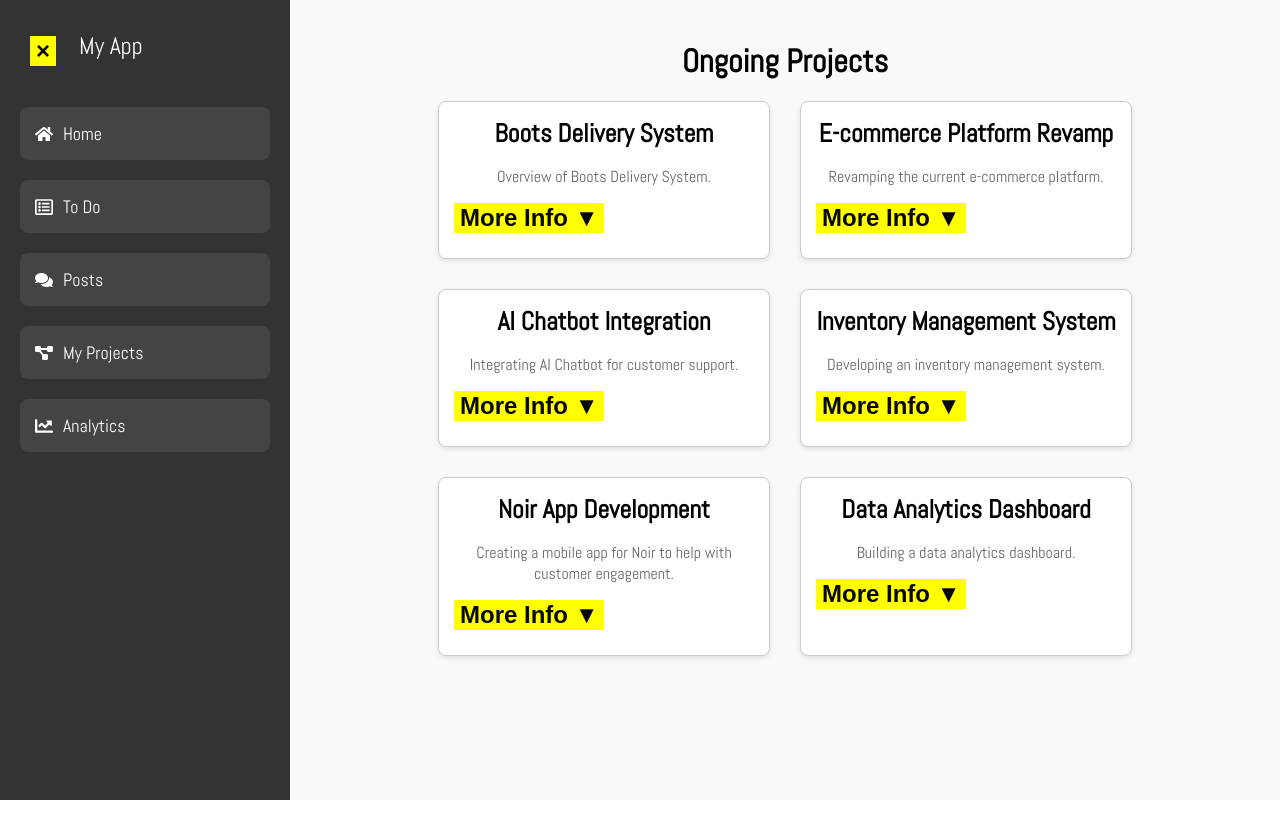
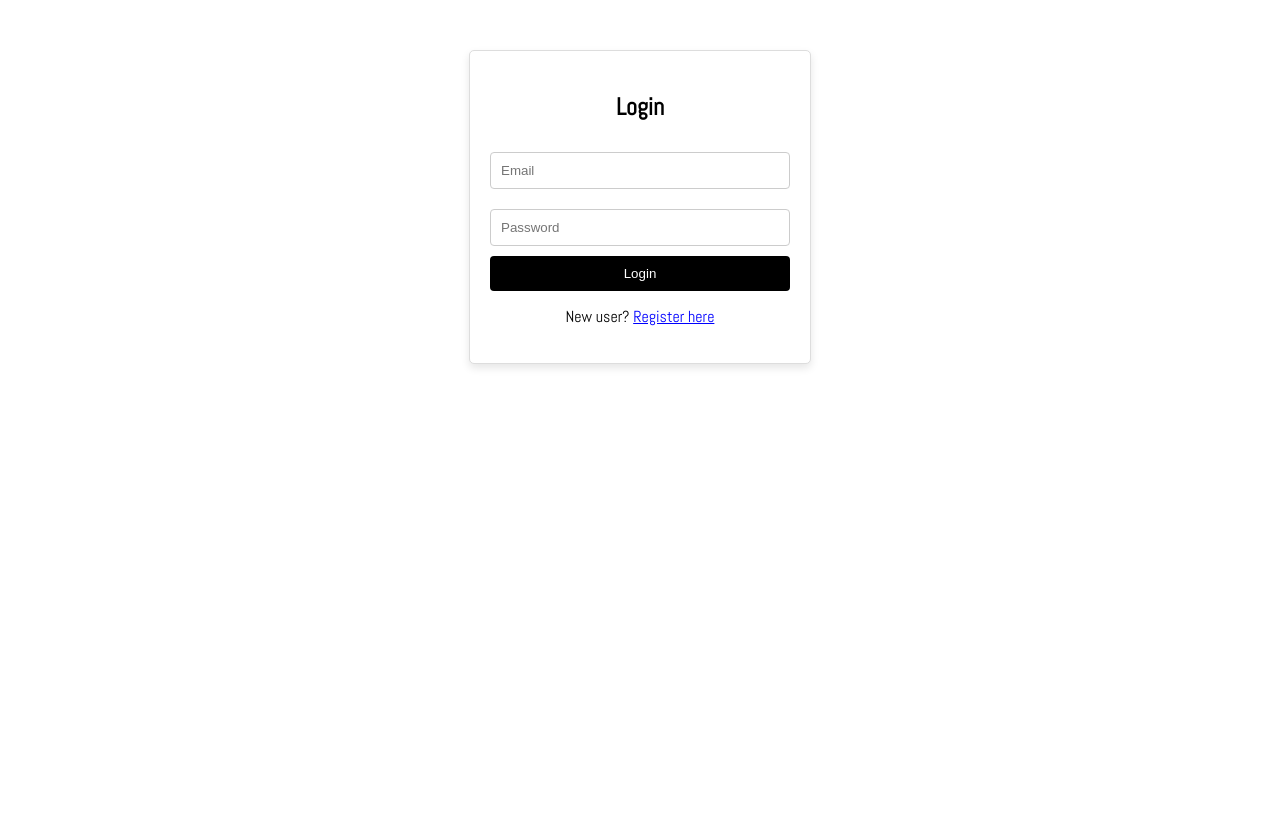
Before and after one commit to safamerchant/ManagementSystem, a React (Create React App) app: page / in a window 1280 px wide. Shown: the top 838 px of the page. Before the commit the page ends 800 px from the top, so only its background shows below. Built offline with nearby package versions, Linux system fonts and the light colour scheme.

Commit message:
Update App.js

```diff
--- a/src/App.js
+++ b/src/App.js
@@ -5,6 +5,10 @@ import Analytics from "./Components/Analytics/Analytics";
 import Projects from "./Components/Projects/Projects";
 import Home from "./Components/Home/Home"; // Home contains the sidebar and sub-routes
 import Register from './Components/Login/Register';
+import ProfilePage from './Components/user/ProfilePage';  // Import the ProfilePage component
+//import './profileIndex.css';  // Import the associated CSS for ProfilePage
+const isAdmin = true;
+
 
 function App() {
   return (
@@ -12,11 +16,15 @@ function App() {
       <div className="App">
         <Routes>
           <Route path="/login" element={<Login />} /> {/* Default route for login */}
-          <Route path="/" element={<Projects />} />  {/* Route for the dashboard (contains sidebar) */}
+          <Route path="/projects" element={<Projects />} />  {/* Route for the dashboard (contains sidebar) */}
           <Route path="/register" element={<Register />} />
           <Route path="/analytics" element={<Analytics />} />
-        </Routes>
+          <Route path="/" element={<Login />} />
+          <Route path="/home" element={<Home />} />
+          <Route path="/profile" element={<ProfilePage isAdmin={isAdmin} />} />
+         </Routes>
       </div>
+
     </Router>
   );
 }
```
